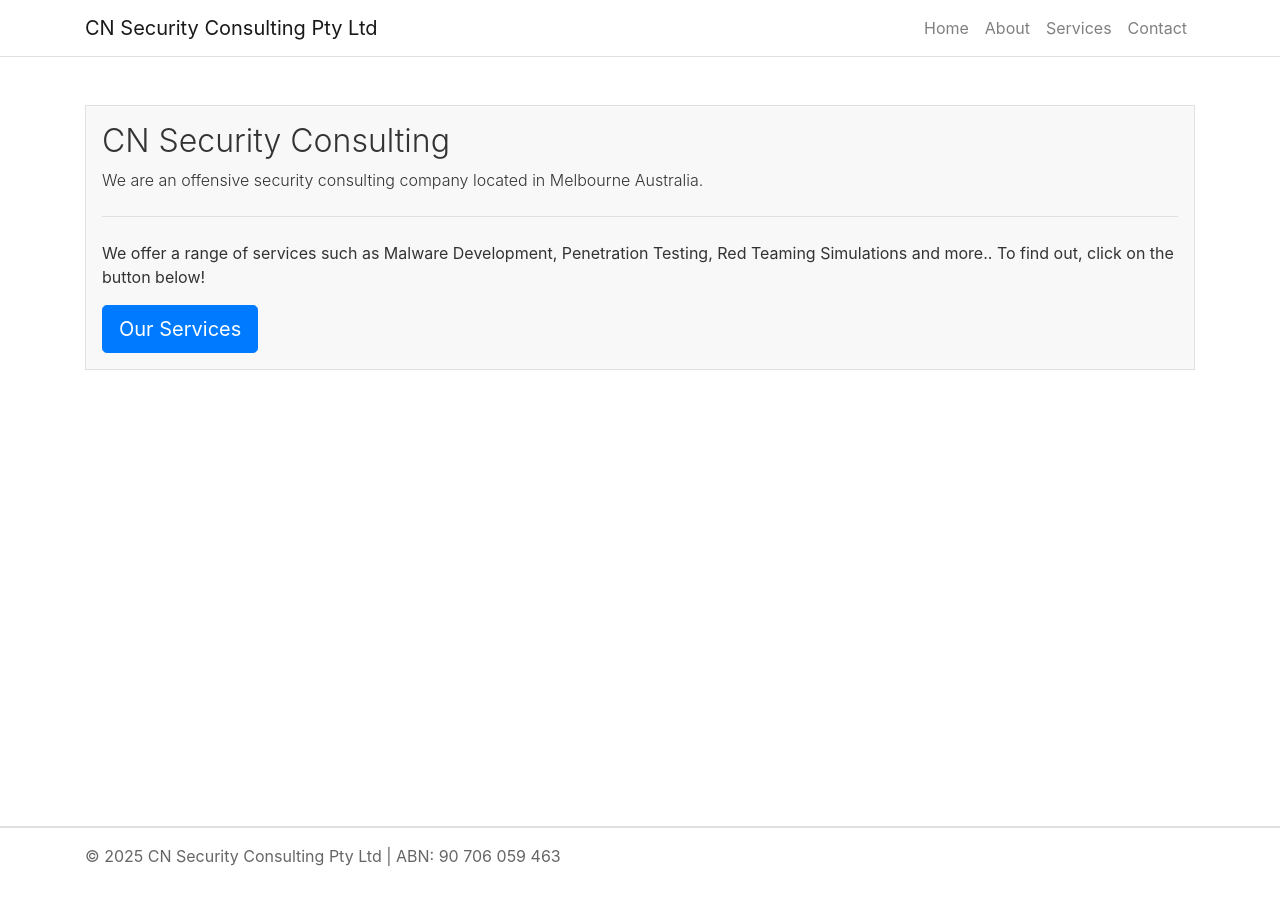
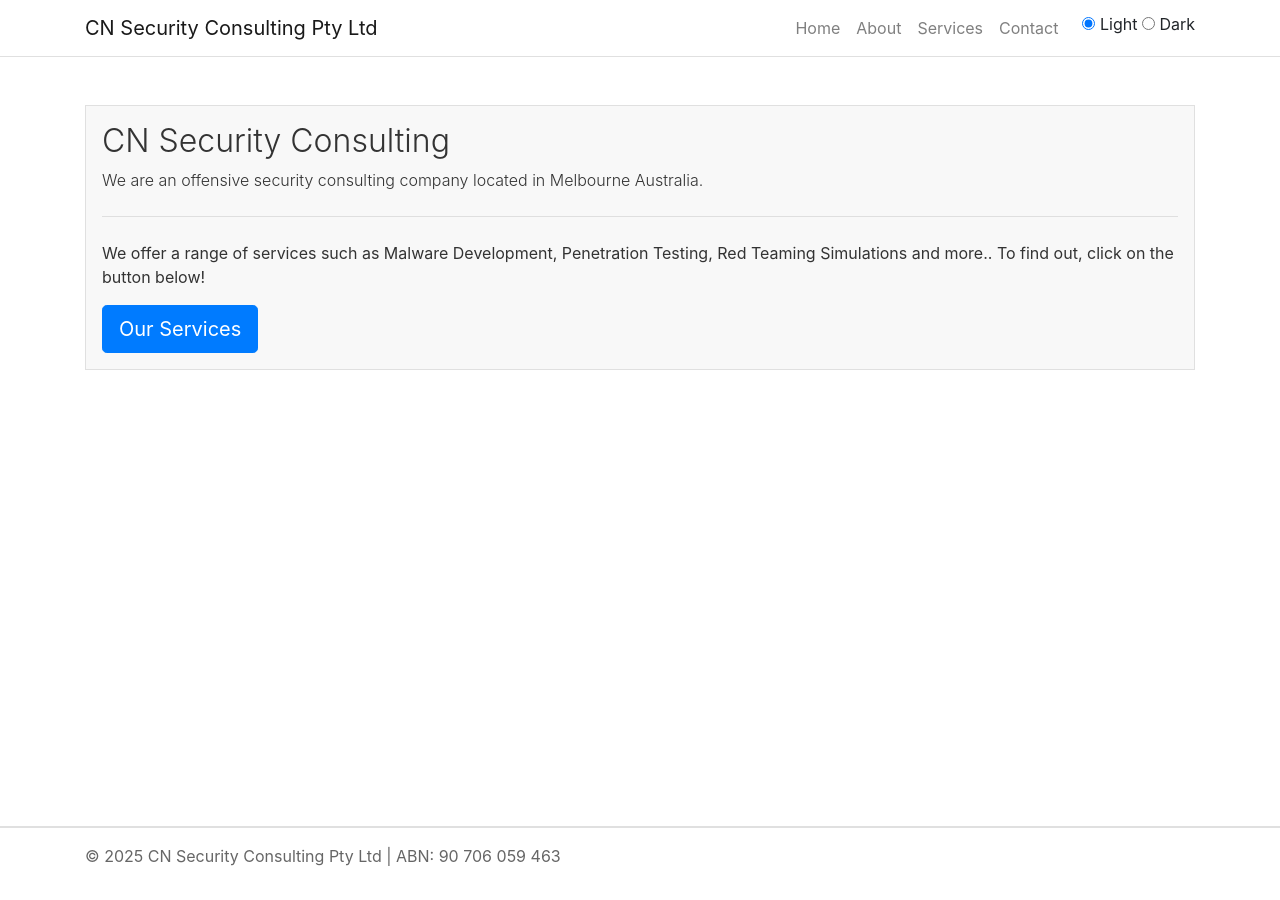
Before and after one commit to hookthieves/hookthieves.github.io, a Jekyll site: the page built from index.html, in a window 1280 px wide. Built offline with Jekyll 4.4.1, drawn with Linux system fonts in a browser that asks for light colours.

Commit message:
Update navbar.html

```diff
--- a/_includes/navbar.html
+++ b/_includes/navbar.html
@@ -19,6 +19,15 @@
                     <a class="nav-link" href="/contact">Contact</a>
                 </li>
             </ul>
+            <!-- Theme Toggle Radio Buttons -->
+            <div class="theme-toggle ml-3">
+                <label class="theme-label">
+                    <input type="radio" name="theme" value="light" checked> Light
+                </label>
+                <label class="theme-label">
+                    <input type="radio" name="theme" value="dark"> Dark
+                </label>
+            </div>
         </div>
     </div>
 </nav>
```
